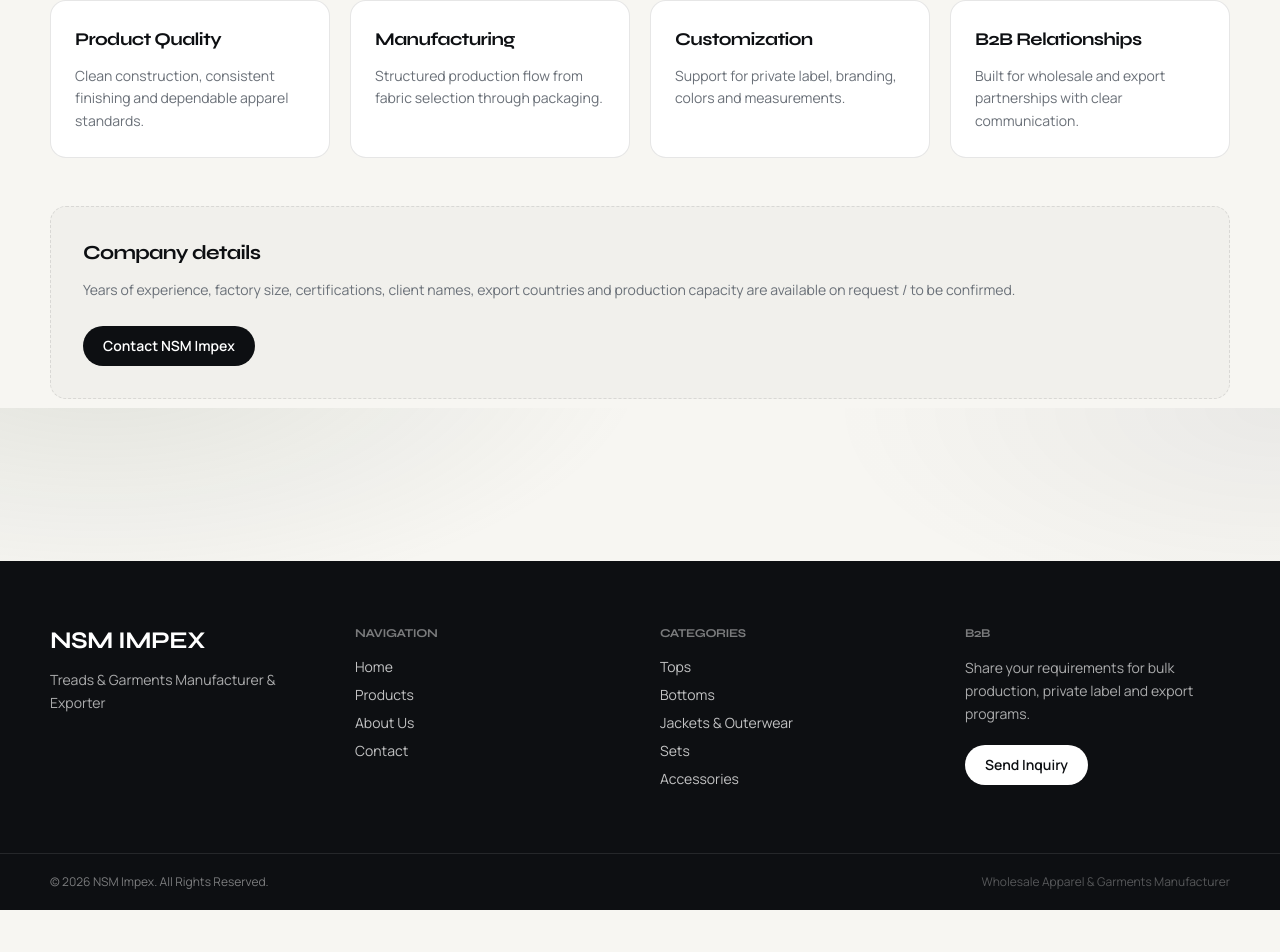
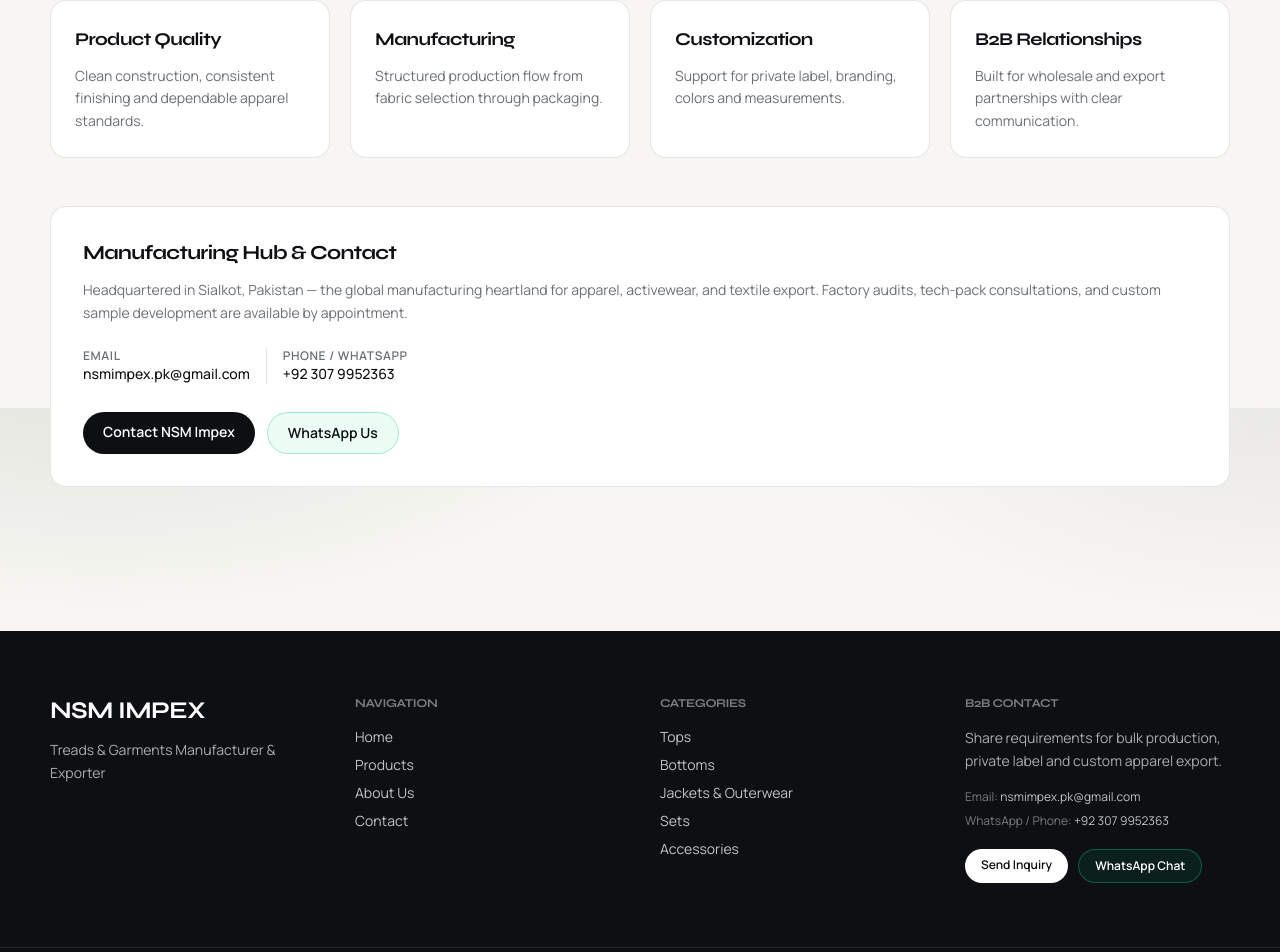
Before and after one commit to ShaheryarNadeem/nsm-impex_final, a Next.js app in the folder nsm-impex/nsm-impex/: page /about in a window 1280 px wide. Shown: the part 392-1344 px from the top of the page. Before the commit the page ends 1302 px from the top, so only its background shows below. Built offline with nearby package versions, Linux system fonts and the light colour scheme; no server answers; the database is empty.

Commit message:
feat(production): update official contact details, remove dummy test product, and verify production build

```diff
--- a/nsm-impex/nsm-impex/src/app/about/page.tsx
+++ b/nsm-impex/nsm-impex/src/app/about/page.tsx
@@ -32,15 +32,38 @@ export default function AboutPage() {
         ))}
       </div>
 
-      <div className="mt-12 rounded-2xl border border-dashed border-line bg-soft p-8">
-        <h2 className="text-xl font-semibold">Company details</h2>
+      <div className="mt-12 rounded-2xl border border-line bg-white p-8">
+        <h2 className="text-xl font-semibold">Manufacturing Hub & Contact</h2>
         <p className="mt-3 text-sm leading-relaxed text-muted">
-          Years of experience, factory size, certifications, client names, export countries and production capacity are
-          available on request / to be confirmed.
+          Headquartered in Sialkot, Pakistan — the global manufacturing heartland for apparel, activewear, and textile export. Factory audits, tech-pack consultations, and custom sample development are available by appointment.
         </p>
-        <Link href="/contact" className="cta-dark mt-6 inline-flex rounded-full px-5 py-2.5 text-sm font-semibold">
-          Contact NSM Impex
-        </Link>
+        <div className="mt-6 flex flex-wrap items-center gap-4 text-sm text-[#0d0f12]">
+          <div>
+            <span className="text-xs font-semibold uppercase tracking-wider text-[#6a7078] block">Email</span>
+            <a href="mailto:nsmimpex.pk@gmail.com" className="font-medium hover:underline">
+              nsmimpex.pk@gmail.com
+            </a>
+          </div>
+          <div className="border-l border-line pl-4">
+            <span className="text-xs font-semibold uppercase tracking-wider text-[#6a7078] block">Phone / WhatsApp</span>
+            <a href="tel:+923079952363" className="font-medium hover:underline">
+              +92 307 9952363
+            </a>
+          </div>
+        </div>
+        <div className="mt-7 flex flex-wrap gap-3">
+          <Link href="/contact" className="cta-dark inline-flex rounded-full px-5 py-2.5 text-sm font-semibold">
+            Contact NSM Impex
+          </Link>
+          <a
+            href="https://wa.me/923079952363"
+            target="_blank"
+            rel="noopener noreferrer"
+            className="inline-flex items-center gap-2 rounded-full border border-emerald-500/30 bg-emerald-50 px-5 py-2.5 text-sm font-semibold text-emerald-800 transition hover:bg-emerald-100"
+          >
+            <span>WhatsApp Us</span>
+          </a>
+        </div>
       </div>
     </div>
   )
--- a/nsm-impex/nsm-impex/src/app/contact/page.tsx
+++ b/nsm-impex/nsm-impex/src/app/contact/page.tsx
@@ -1,6 +1,5 @@
 import type { Metadata } from 'next'
 import { InquiryForm } from '@/components/inquiry/InquiryForm'
-import { PLACEHOLDER } from '@/lib/products/types'
 
 export const metadata: Metadata = {
   title: 'Contact',
@@ -24,14 +23,18 @@ export default function ContactPage() {
               <div>
                 <dt className="text-xs font-semibold uppercase tracking-[0.12em]">Email</dt>
                 <dd className="mt-1 text-ink">
-                  <a href="mailto:info@nsmimpex.com" className="hover:underline">
-                    info@nsmimpex.com
+                  <a href="mailto:nsmimpex.pk@gmail.com" className="hover:underline">
+                    nsmimpex.pk@gmail.com
                   </a>
                 </dd>
               </div>
               <div>
                 <dt className="text-xs font-semibold uppercase tracking-[0.12em]">WhatsApp & Phone</dt>
-                <dd className="mt-1 text-ink">{PLACEHOLDER}</dd>
+                <dd className="mt-1 text-ink">
+                  <a href="tel:+923079952363" className="hover:underline">
+                    +92 307 9952363
+                  </a>
+                </dd>
               </div>
               <div>
                 <dt className="text-xs font-semibold uppercase tracking-[0.12em]">Headquarters & Export</dt>
@@ -46,18 +49,18 @@ export default function ContactPage() {
 
           <div className="flex flex-wrap gap-3">
             <a
-              href="mailto:info@nsmimpex.com"
+              href="mailto:nsmimpex.pk@gmail.com"
               className="rounded-full border border-[#0d0f12] bg-white px-5 py-2.5 text-sm font-semibold text-[#0d0f12] transition-colors hover:bg-[#f7f6f2]"
             >
               Email Us Directly
             </a>
             <a
-              href="https://wa.me/?text=Hello%20NSM%20Impex%2C%20I%20am%20interested%20in%20apparel%20manufacturing."
+              href="https://wa.me/923079952363"
               target="_blank"
               rel="noopener noreferrer"
-              className="cta-dark rounded-full px-5 py-2.5 text-sm font-semibold transition hover:opacity-90"
+              className="cta-dark rounded-full px-5 py-2.5 text-sm font-semibold transition hover:opacity-90 inline-flex items-center gap-2"
             >
-              Chat on WhatsApp
+              <span>Chat on WhatsApp</span>
             </a>
           </div>
 
--- a/nsm-impex/nsm-impex/src/app/inquiry/page.tsx
+++ b/nsm-impex/nsm-impex/src/app/inquiry/page.tsx
@@ -28,7 +28,19 @@ export default async function InquiryPage({ searchParams }: Props) {
         {isCustom ? 'Request Custom Production' : 'Send Inquiry'}
       </h1>
       <p className="mt-4 max-w-2xl text-base text-[#6a7078]">
-        Tell us about your requirements. Our team will respond with next steps for sampling, production and export.
+        Tell us about your requirements. Our team will respond with next steps for sampling, production and export. For direct WhatsApp communication, message us at{' '}
+        <a
+          href="https://wa.me/923079952363"
+          target="_blank"
+          rel="noopener noreferrer"
+          className="font-semibold text-[#0d0f12] underline decoration-emerald-500 hover:text-emerald-700"
+        >
+          +92 307 9952363
+        </a>{' '}
+        or email{' '}
+        <a href="mailto:nsmimpex.pk@gmail.com" className="font-semibold text-[#0d0f12] underline hover:text-[#4a5058]">
+          nsmimpex.pk@gmail.com
+        </a>.
       </p>
       <div className="mt-10 max-w-3xl rounded-2xl border border-[#e4e2dc] bg-white p-6 md:p-8">
         <InquiryForm
--- a/nsm-impex/nsm-impex/src/components/layout/Footer.tsx
+++ b/nsm-impex/nsm-impex/src/components/layout/Footer.tsx
@@ -63,13 +63,37 @@ export function Footer() {
         </div>
 
         <div>
-          <h4 className="mb-4 text-xs font-semibold uppercase tracking-[0.16em] text-white/45">B2B</h4>
-          <p className="mb-5 text-sm leading-relaxed text-white/65">
-            Share your requirements for bulk production, private label and export programs.
+          <h4 className="mb-4 text-xs font-semibold uppercase tracking-[0.16em] text-white/45">B2B Contact</h4>
+          <p className="text-sm leading-relaxed text-white/65">
+            Share requirements for bulk production, private label and custom apparel export.
           </p>
-          <Link href="/inquiry" className="cta-light inline-flex rounded-full px-5 py-2.5 text-sm font-semibold transition">
-            Send Inquiry
-          </Link>
+          <div className="mt-4 space-y-2 text-xs text-white/75">
+            <div>
+              <span className="text-white/45">Email: </span>
+              <a href="mailto:nsmimpex.pk@gmail.com" className="text-white hover:underline">
+                nsmimpex.pk@gmail.com
+              </a>
+            </div>
+            <div>
+              <span className="text-white/45">WhatsApp / Phone: </span>
+              <a href="tel:+923079952363" className="text-white hover:underline">
+                +92 307 9952363
+              </a>
+            </div>
+          </div>
+          <div className="mt-5 flex flex-wrap gap-2.5">
+            <Link href="/inquiry" className="cta-light inline-flex rounded-full px-4 py-2 text-xs font-semibold transition">
+              Send Inquiry
+            </Link>
+            <a
+              href="https://wa.me/923079952363"
+              target="_blank"
+              rel="noopener noreferrer"
+              className="inline-flex items-center gap-1.5 rounded-full border border-emerald-500/40 bg-emerald-500/10 px-4 py-2 text-xs font-semibold text-emerald-300 transition hover:bg-emerald-500/20"
+            >
+              <span>WhatsApp Chat</span>
+            </a>
+          </div>
         </div>
       </div>
 
--- a/nsm-impex/nsm-impex/src/components/products/ProductDetailActions.tsx
+++ b/nsm-impex/nsm-impex/src/components/products/ProductDetailActions.tsx
@@ -117,6 +117,16 @@ export function ProductDetailActions({ product }: { product: Product }) {
           >
             Place Order Inquiry
           </button>
+          <a
+            href={`https://wa.me/923079952363?text=${encodeURIComponent(
+              `Hello NSM Impex, I am interested in placing an inquiry for ${product.name} (Code: ${product.productCode || 'N/A'}). Options: Size ${size}, Color ${color}, Quantity ${qty} pcs.`
+            )}`}
+            target="_blank"
+            rel="noopener noreferrer"
+            className="inline-flex items-center gap-2 rounded-full border border-emerald-600 bg-emerald-50 px-5 py-3 text-sm font-semibold text-emerald-800 transition hover:bg-emerald-100"
+          >
+            <span>WhatsApp Quote</span>
+          </a>
           <Link
             href={inquiryHref}
             className="cta-light rounded-full border px-6 py-3 text-sm font-semibold transition"
```
Also changed, not shown: nsm-impex/nsm-impex/data/catalog.json.
